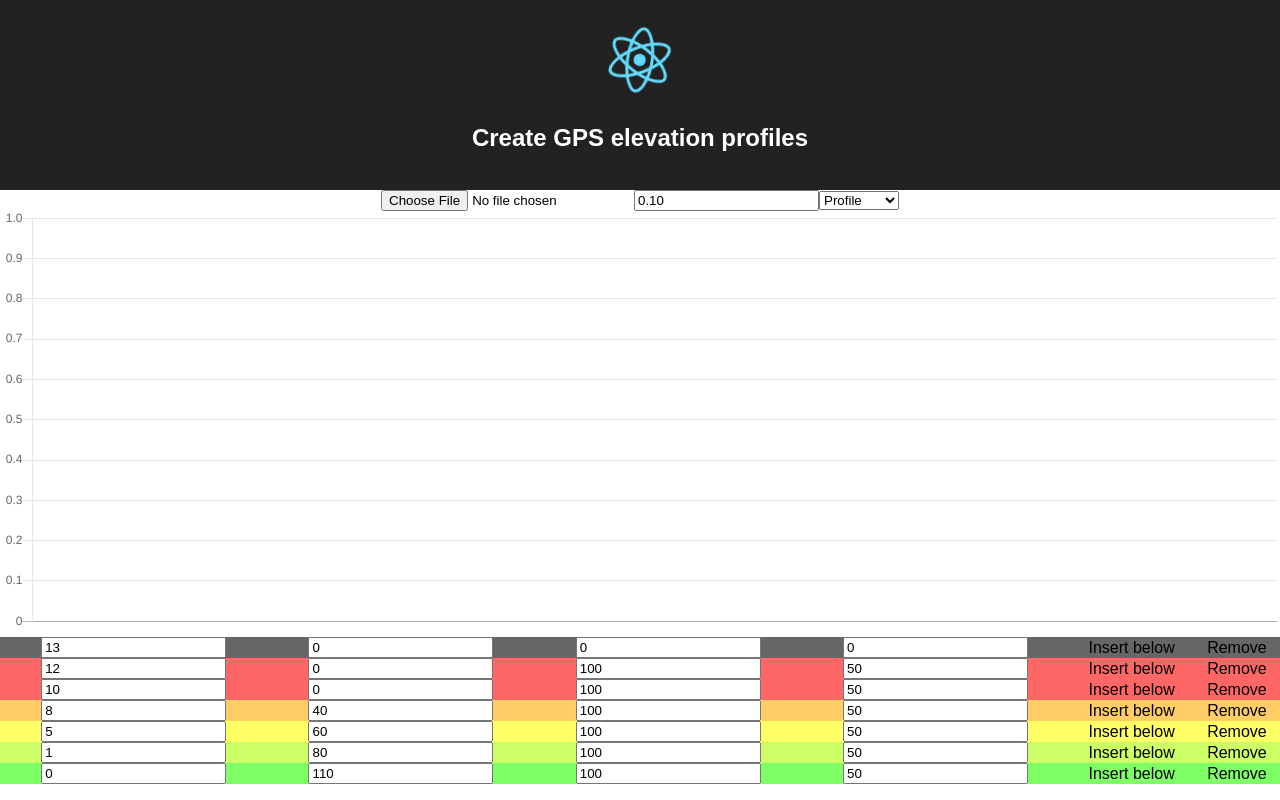
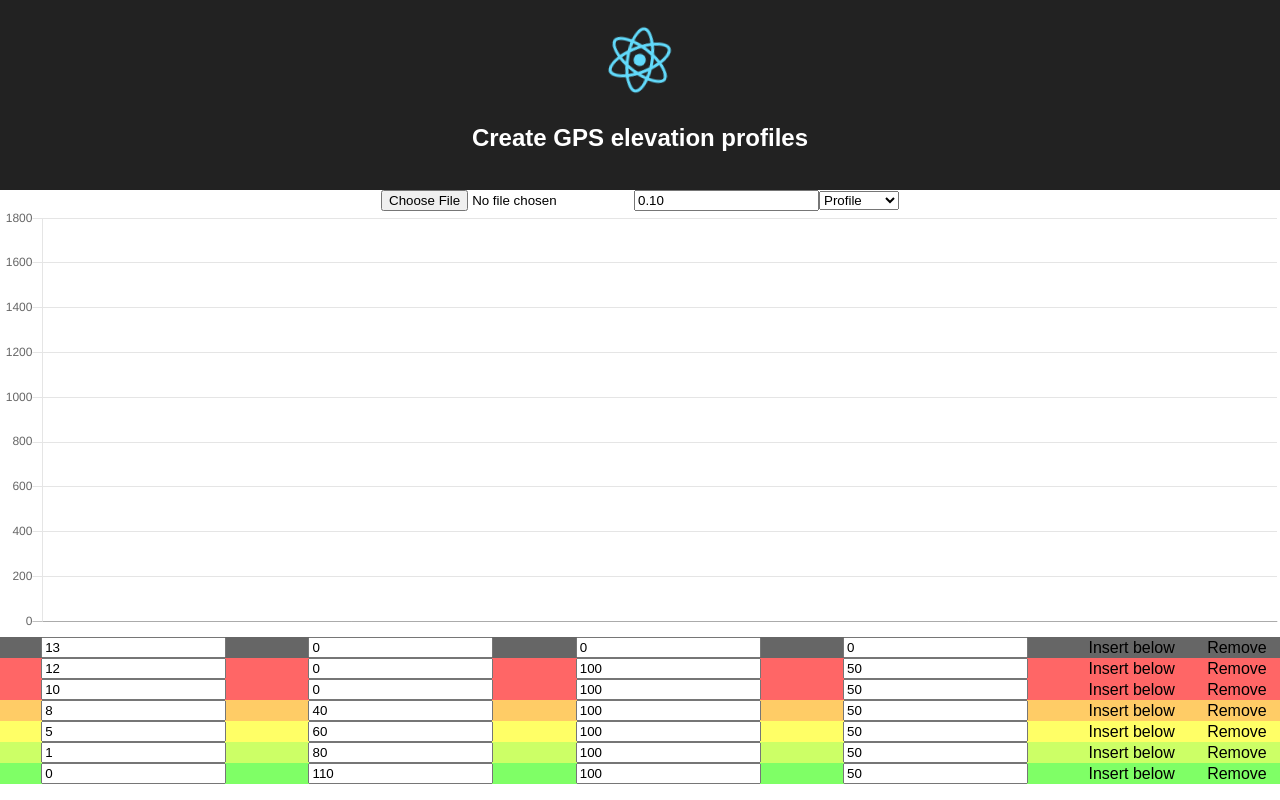
Before and after one commit to DaIgeb/gpx-profile, a React (Create React App) app: page / in a window 1280 px wide. Built offline with nearby package versions, Linux system fonts and the light colour scheme; the HTML template or start-up script is replaced by a standard one.

Commit message:
Trying to improve smoothing

```diff
--- a/src/components/Chart/Chart.tsx
+++ b/src/components/Chart/Chart.tsx
@@ -1,7 +1,7 @@
 import * as React from 'react';
 import { Line } from 'react-chartjs-2';
 
-import { smoothenCoordinates, TCoords } from './smooth';
+import { smoothenCoordinates, TPoint, TTotalDistance } from './smooth';
 import { Gradient, TBound } from './Gradient';
 
 const classes = require<{
@@ -12,7 +12,7 @@ const classes = require<{
 
 type TProps = {};
 type TState = {
-  coords: TCoords[];
+  coords: TTotalDistance<TPoint>[];
   contentType: string;
   bounds: TBound[];
   width: number;
@@ -64,8 +64,8 @@ export class Chart extends React.Component<TProps, TState> {
         if (canvas) {
           const ctx = canvas.getContext('2d');
           if (ctx) {
-            const fill = ctx.createLinearGradient(35, 0, width, 0);
-            coords.forEach(coordinate => {
+            const fill = ctx.createLinearGradient(35, 0, width - 30, 0);
+            coords.forEach((coordinate, idx) => {
               if (coordinate.slope !== undefined) {
                 const colorStopPosition = coordinate.totalDistance / courseDistance;
                 fill.addColorStop(
@@ -82,7 +82,8 @@ export class Chart extends React.Component<TProps, TState> {
       return undefined;
     };
 
-    const chartData = (canvas: HTMLCanvasElement) => ({
+    const chartData = (canvas: HTMLCanvasElement) => {
+      return {
         labels: coords.map(c => c.totalDistance.toFixed(1)),
         datasets: [{
           borderColor: 'transparent',
@@ -93,7 +94,8 @@ export class Chart extends React.Component<TProps, TState> {
           label: 'Altitude',
           fill: true
         }]
-    });
+      };
+    };
 
     return (
       <div>
@@ -104,6 +106,7 @@ export class Chart extends React.Component<TProps, TState> {
           step={0.05}
           min={0}
           defaultValue={defaultThreshold.toFixed(2)}
+          onChange={this.loadFile}
         />
         <select value={contentType} onChange={(evt) => this.setState({ contentType: evt.target.value })}>
           <option value="profile">Profile</option>
@@ -115,8 +118,6 @@ export class Chart extends React.Component<TProps, TState> {
         {contentType === 'table' && coords.length > 0 && <table>
           <thead>
             <tr>
-              <td>Latitude</td>
-              <td>Longitude</td>
               <td>Altitude</td>
               <td>Slope</td>
               <td>Distance</td>
@@ -131,8 +132,6 @@ export class Chart extends React.Component<TProps, TState> {
                   this.getColorFromSlope(this.state.bounds, c.slope) : '#FFFFFF'
               }}
             >
-              <td>{c.lat.toFixed(4)}</td>
-              <td>{c.long.toFixed(4)}</td>
               <td>{c.altitude !== undefined ? c.altitude.toFixed(0) : 'none'}</td>
               <td>{c.slope !== undefined ? c.slope.toFixed(1) : 'none'}</td>
               <td>{c.distance}</td>
@@ -149,6 +148,14 @@ export class Chart extends React.Component<TProps, TState> {
             options={{
               legend: {
                 display: false
+              },
+              scales: {
+                yAxes: [{
+                  ticks: {
+                    suggestedMin: 500,
+                    suggestedMax: 1700
+                  }
+                }]
               }
             }}
           />
@@ -184,9 +191,9 @@ export class Chart extends React.Component<TProps, TState> {
     if (this.fileInput && this.fileInput.files && this.fileInput.files.length > 0) {
       const receivedText = () => {
         const result = fr.result;
+        const threshold = this.thresholdInput ? parseFloat(this.thresholdInput.value) : 0.5;
 
-        const coords = smoothenCoordinates(result, this.thresholdInput ? parseFloat(this.thresholdInput.value) : 0.5);
-        // this.assignData(coords);
+        const coords = smoothenCoordinates(result, isNaN(threshold) ? 0.5 : threshold);
         this.setState({ coords });
       };
 
--- a/src/components/Chart/smooth.ts
+++ b/src/components/Chart/smooth.ts
@@ -1,7 +1,7 @@
 import { gpx } from 'togeojson';
 import { DOMParser } from 'xmldom';
 
-export const smoothenCoordinates = (xmlString: string, distanceThreshold: number): TCoords[] => {
+export const smoothenCoordinates = (xmlString: string, distanceThreshold: number): TTotalDistance<TPoint>[] => {
   const gpxFile = new DOMParser().parseFromString(xmlString);
   const geoJson: TGeoJson = gpx(gpxFile);
 
@@ -15,52 +15,100 @@ export const smoothenCoordinates = (xmlString: string, distanceThreshold: number
         if (current.type === 'Feature') {
           const geometry = current.geometry;
           if (geometry.type === 'LineString') {
-            const coordinatesSmoothened = geometry.coordinates.reduce<TCoords[]>(
-              (coordList, curCoords) => {
-                if (coordList.length === 0) {
-                  return [
-                    ...coordList,
-                    {
-                      lat: curCoords[1],
-                      long: curCoords[0],
-                      distance: 0,
-                      totalDistance: 0,
-                      altitude: curCoords.length > 2 ? curCoords[2] : undefined,
-                      slope: curCoords.length > 2 ? 0 : undefined
-                    }
-                  ];
-                }
+            const points: TInternalPoint[] = geometry.coordinates.map<TInternalPoint>(point => ({
+              lat: point[1],
+              long: point[0],
+              altitude: point.length > 2 ? point[2] : undefined,
+            }));
+            const pointsWithDistance = points.map((point, idx) => {
+              if (idx === 0) {
+                return {
+                  ...point,
+                  distance: 0,
+                  elevation: 0
+                };
+              }
 
-                const previousCoords = coordList[coordList.length - 1];
+              const pp = points[idx - 1];
+              const elevation = pp.altitude && point.altitude ?
+                point.altitude - (pp.altitude || 0) :
+                undefined;
 
-                const distance = getDistanceFromLatLonInKm(
-                  curCoords[1],
-                  curCoords[0],
-                  previousCoords.lat,
-                  previousCoords.long
-                );
-                if (distance < distanceThreshold) {
-                  return coordList;
-                }
+              return {
+                ...point,
+                distance: getDistanceFromLatLonInKm(
+                  point.lat,
+                  point.long,
+                  pp.lat,
+                  pp.long
+                ),
+                elevation
+              };
+            });
 
-                const elevation = curCoords.length > 2 ? curCoords[2] - (previousCoords.altitude || 0) : undefined;
+            if (distanceThreshold === 0) {
+              return addTotalDistance(pointsWithDistance.map((point, idx) => ({
+                distance: point.distance,
+                altitude: point.altitude,
+                slope: point.distance !== 0 ?
+                  (point.elevation !== undefined ? Math.abs(point.elevation / point.distance / 10) : undefined)
+                  : 0
+              })));
+            }
 
-                return [
-                  ...coordList,
-                  {
-                    lat: curCoords[1],
-                    long: curCoords[0],
-                    distance: distance,
-                    totalDistance: previousCoords.totalDistance + distance,
-                    altitude: curCoords.length > 2 ? curCoords[2] : undefined,
-                    slope: elevation !== undefined ? Math.abs(elevation) / distance / 10 : undefined
-                  }
-                ];
-              },
-              []
-            );
+            let previousPoint: TPoint = {
+              distance: 0,
+              altitude: pointsWithDistance[0].altitude,
+              slope: 0
+            };
 
-            return coordinatesSmoothened;
+            const smoothenedPoints: TPoint[] = [previousPoint];
+
+            let distance = 0;
+            let climbing = 0;
+            for (let i = 1; i < pointsWithDistance.length; i++) {
+              const currentPoint = pointsWithDistance[i];
+              distance += currentPoint.distance;
+              climbing += currentPoint.elevation || 0;
+
+              if (distance === distanceThreshold) {
+                previousPoint = {
+                  distance: distanceThreshold,
+                  altitude: currentPoint.altitude,
+                  slope: Math.abs(climbing / distanceThreshold / 10)
+                };
+
+                smoothenedPoints.push(previousPoint);
+
+                distance = 0;
+                climbing = 0;
+              } else if (distance > distanceThreshold) {
+                const additionalPoints = createPoints(distance, climbing, currentPoint.altitude, distanceThreshold);
+
+                previousPoint = additionalPoints[additionalPoints.length - 1];
+
+                smoothenedPoints.push(...additionalPoints);
+
+                const climbingExcess =
+                  (currentPoint.elevation || 0) -
+                  (currentPoint.elevation || 0) / distance * additionalPoints.length * distanceThreshold;
+
+                distance = distance - additionalPoints.length * distanceThreshold;
+                climbing = climbingExcess;
+              }
+            }
+
+            if (distance > 0) {
+              previousPoint = {
+                distance: distanceThreshold,
+                altitude: pointsWithDistance[pointsWithDistance.length - 1].altitude,
+                slope: Math.abs(climbing / distance / 10)
+              };
+
+              smoothenedPoints.push(previousPoint);
+            }
+
+            return addTotalDistance(smoothenedPoints);
           }
         }
 
@@ -73,16 +121,64 @@ export const smoothenCoordinates = (xmlString: string, distanceThreshold: number
   return [];
 };
 
+const createPoints = (distance: number, climbing: number, baseAltitude: number | undefined, threshold: number)
+  : TPoint[] => {
+  let remainingDistance = distance;
+  const gradient = climbing / distance;
+  const slope = Math.abs(gradient / 10);
+  const result: TPoint[] = [];
+  while (threshold < remainingDistance) {
+    result.push({
+      distance: threshold,
+      altitude: baseAltitude ? baseAltitude + result.length * gradient * threshold : undefined,
+      slope
+    });
+    remainingDistance -= threshold;
+  }
+
+  return result;
+};
+
+type TDistance<T> = T & {
+  distance: number;
+};
+
+export type TTotalDistance<T> = TDistance<T> & {
+  totalDistance: number;
+};
+
+const addTotalDistance = <T>(distances: TDistance<T>[]): TTotalDistance<T>[] => {
+  return distances.reduce<TTotalDistance<T>[]>(
+    (prev, cur) => {
+      if (prev.length > 0) {
+        const previous = prev[prev.length - 1];
+        return [
+          ...prev,
+          Object.assign(cur, { totalDistance: previous.totalDistance + cur.distance })
+        ];
+      }
+
+      return [
+        ...prev,
+        Object.assign(cur, { totalDistance: 0 })
+      ];
+    },
+    []
+  );
+};
+
 const deg2radFactor = Math.PI / 180;
 const R = 6371; // Radius of the earth in km
 
-export type TCoords = {
+export type TPoint = TDistance<{
+  altitude?: number;
+  slope?: number;
+}>;
+
+type TInternalPoint = {
   lat: number;
   long: number;
-  distance: number;
-  totalDistance: number;
   altitude?: number;
-  slope?: number;
 };
 
 function getDistanceFromLatLonInKm(lat1: number, lon1: number, lat2: number, lon2: number) {
```
Lines whose indentation alone changed are shown as unchanged.
